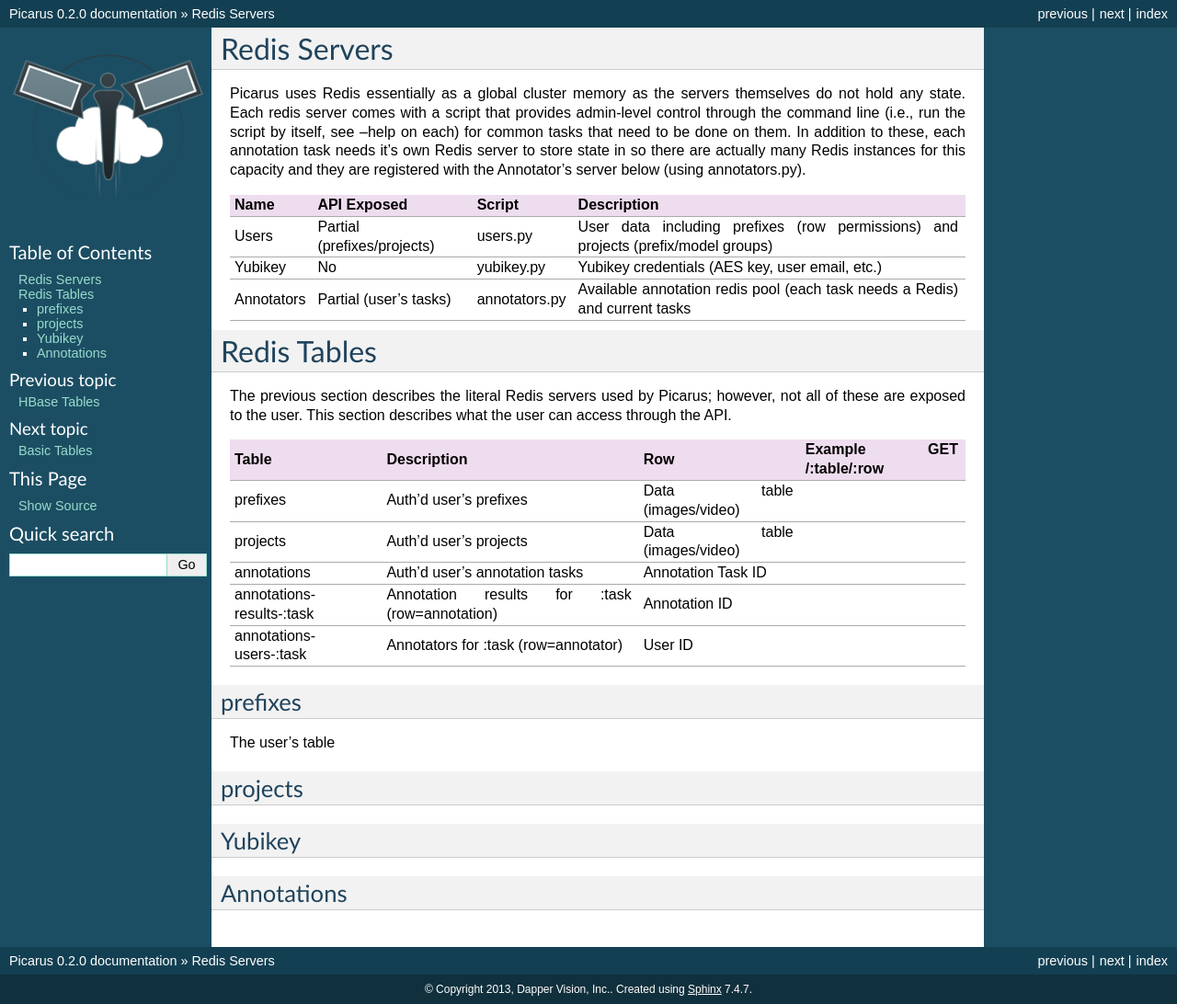
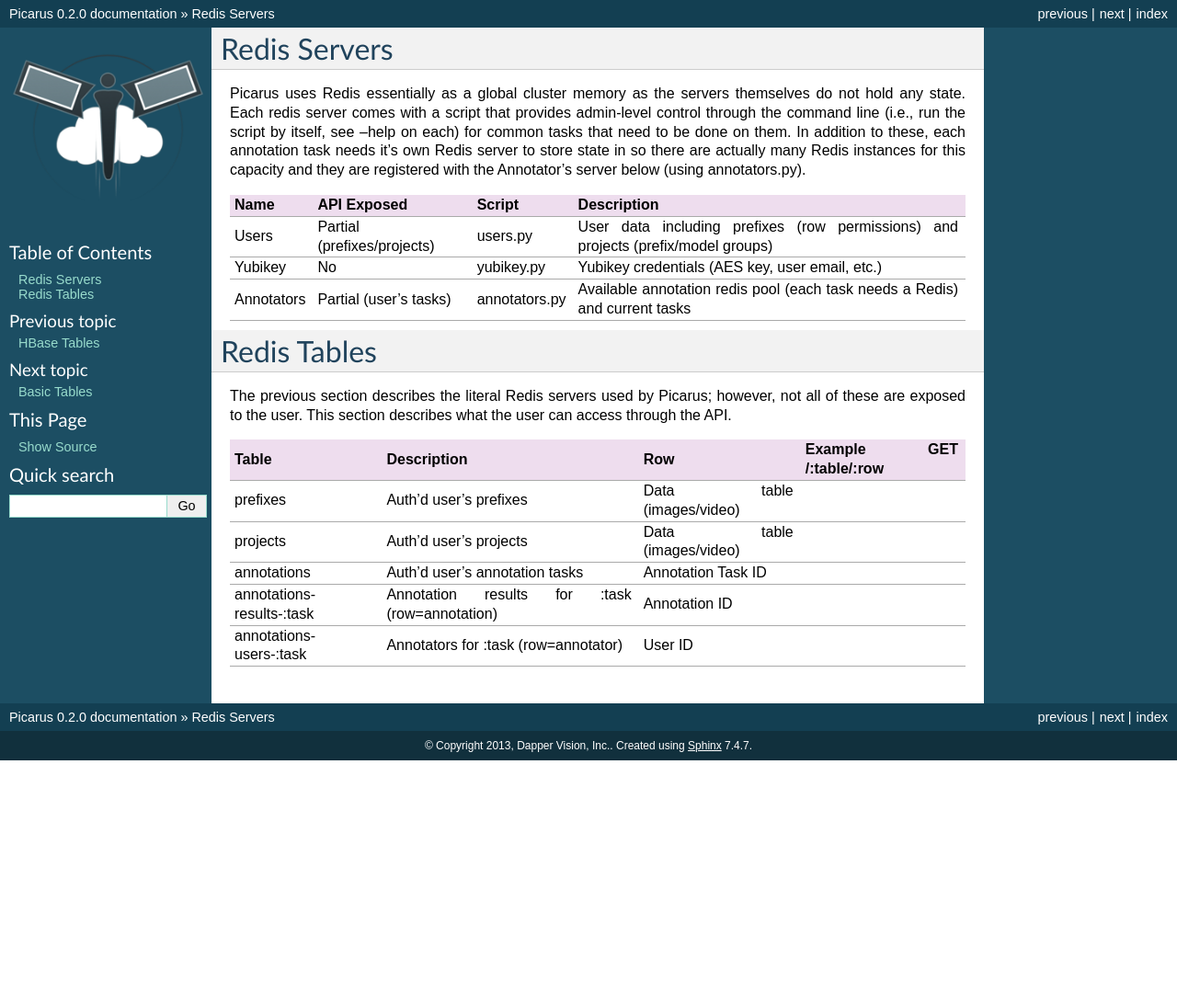
Before and after one commit to bwhite/picarus, a Sphinx documentation site: the page built from doc/redis.rst, in a window 1280 px wide. Shown: the whole page at 92% size. Built offline with Sphinx 7.4.7, drawn with Linux system fonts in a browser that asks for light colours; formulas are drawn with MathJax 3; after the commit the page ends 900 px from its top, so only the background shows below that.

Commit message:
Updated
Signed-off-by: Brandyn A. White <bwhite@dappervision.com>

```diff
--- a/doc/redis.rst
+++ b/doc/redis.rst
@@ -23,18 +23,3 @@
 annotations-results-:task   Annotation results for :task (row=annotation)    Annotation ID
 annotations-users-:task     Annotators for :task (row=annotator)             User ID
 =========================   ==============================================   =========================   ========================================================================
-
-prefixes
---------
-The user's table
-
-
-projects
---------
-
-Yubikey
--------
-
-
-Annotations
------------
```
